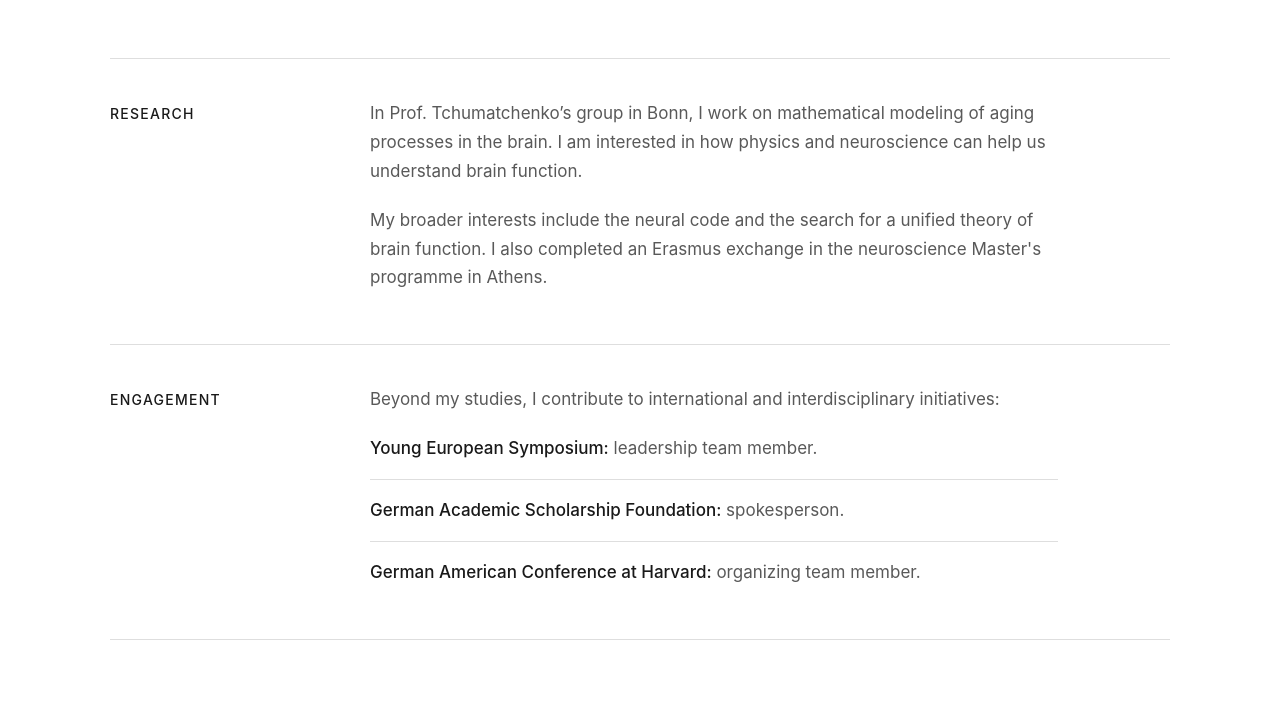
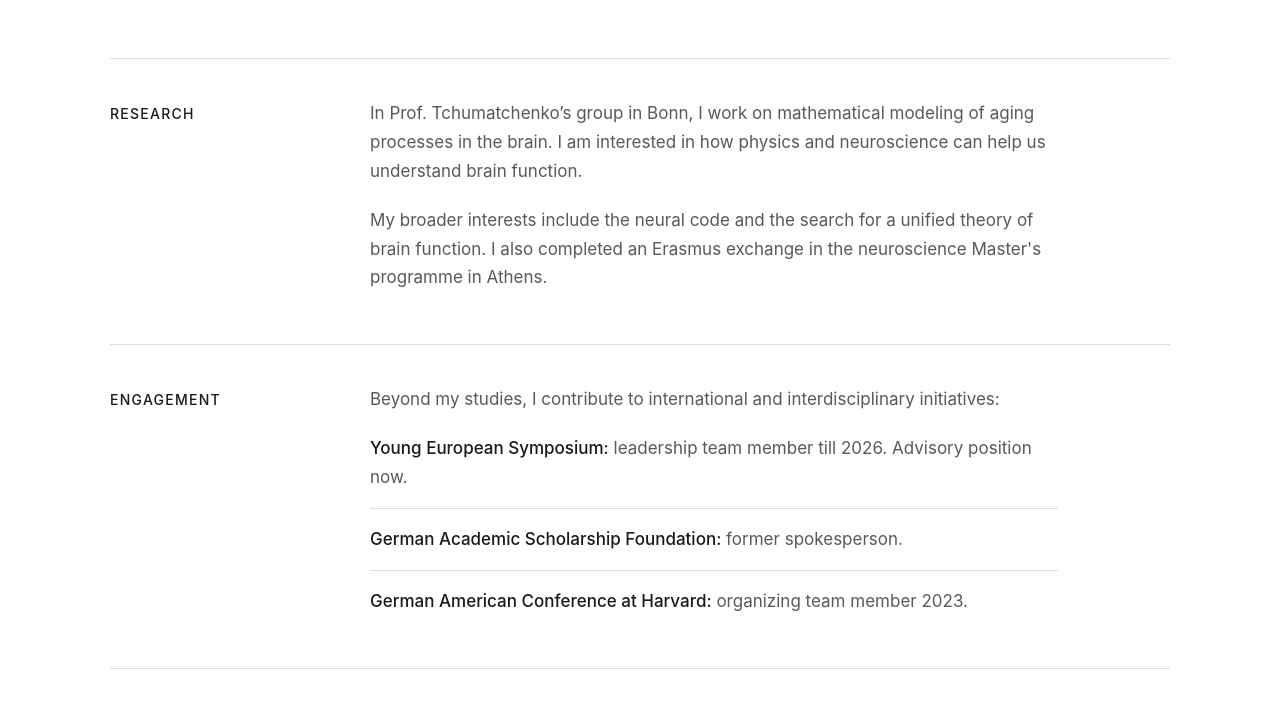
Before and after one commit to juallo/Website, a plain HTML site: page index.html in a window 1280 px wide. Shown: the part 454-1162 px from the top of the page. Drawn offline with Linux system fonts and the light colour scheme.

Commit message:
Update engagement list with new roles and dates

```diff
--- a/index.html
+++ b/index.html
@@ -75,9 +75,9 @@
         <h2 id="engagement-heading">Engagement</h2>
         <p>Beyond my studies, I contribute to international and interdisciplinary initiatives:</p>
         <ul class="engagement-list">
-          <li><strong>Young European Symposium:</strong> leadership team member.</li>
-          <li><strong>German Academic Scholarship Foundation:</strong> spokesperson.</li>
-          <li><strong>German American Conference at Harvard:</strong> organizing team member.</li>
+          <li><strong>Young European Symposium:</strong> leadership team member till 2026. Advisory position now.</li>
+          <li><strong>German Academic Scholarship Foundation:</strong> former spokesperson.</li>
+          <li><strong>German American Conference at Harvard:</strong> organizing team member 2023.</li>
         </ul>
       </section>
     </main>
```
